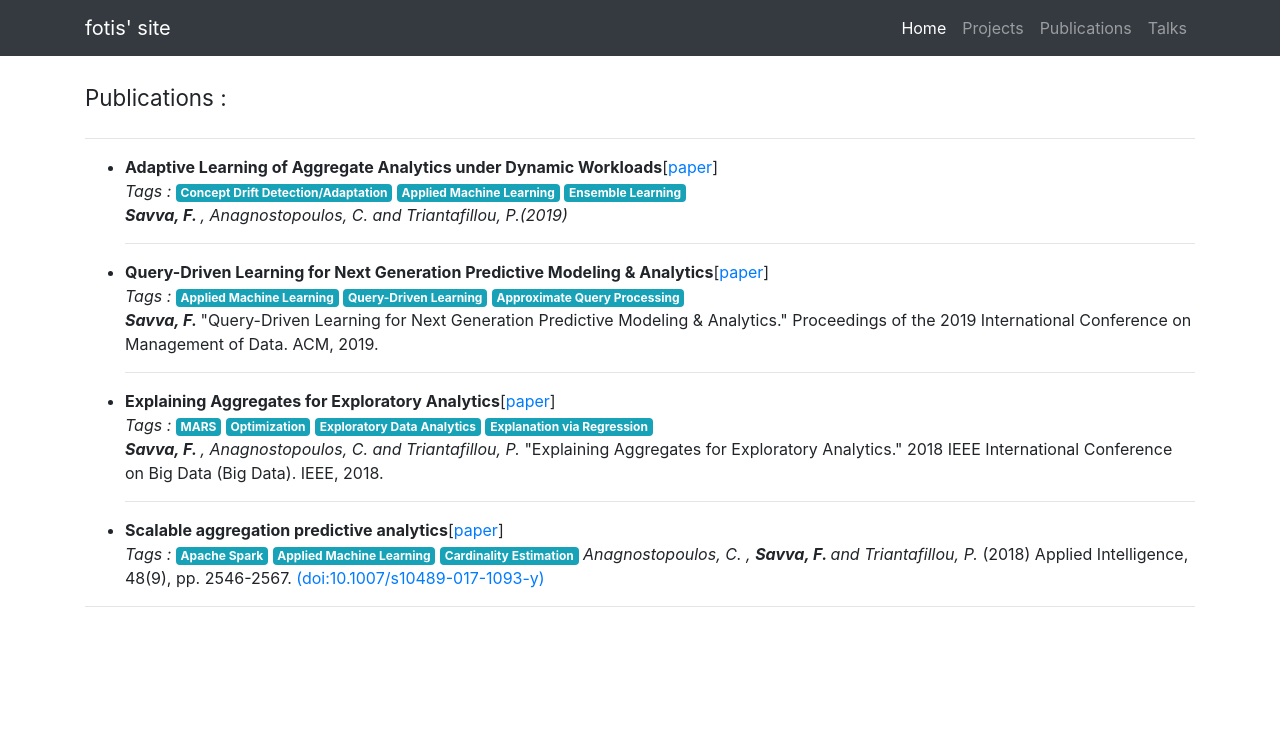
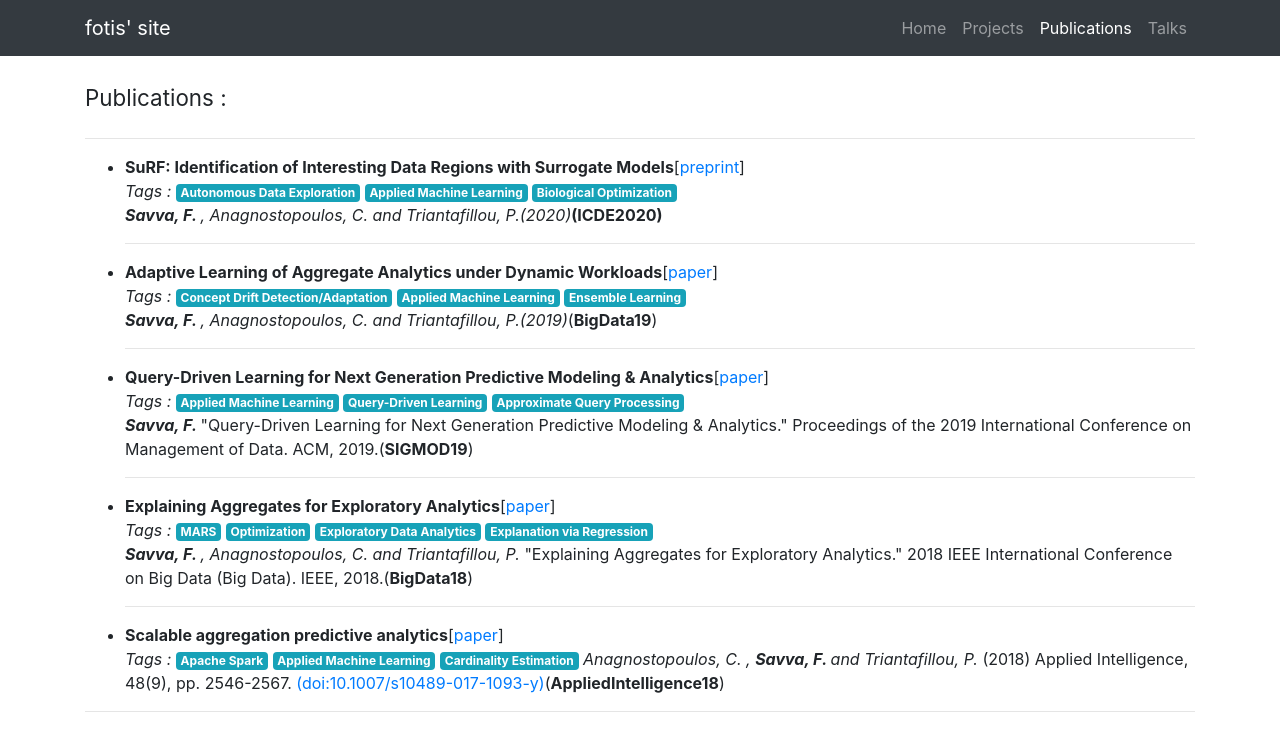
Before and after one commit to Skeftical/skeftical.github.io, a website: page pages/publications.html in a window 1280 px wide. Drawn offline with Linux system fonts and the light colour scheme.

Commit message:
added new paper fixed active links

```diff
--- a/pages/publications.html
+++ b/pages/publications.html
@@ -34,8 +34,8 @@
         </button>
         <div class="collapse navbar-collapse" id="navbarResponsive">
           <ul class="navbar-nav ml-auto">
-            <li class="nav-item active">
-              <a class="nav-link" href="#">Home
+            <li class="nav-item">
+              <a class="nav-link" href="../index.html">Home
               </a>
             </li>
             <li class="nav-item">
@@ -43,7 +43,7 @@
               </a>
             </li>
             <li class="nav-item">
-              <a class="nav-link" href="#publications">Publications
+              <a class="nav-link active" href="#publications">Publications
                 <span class="sr-only">(current)</span>
               </a>
             </li>
@@ -69,12 +69,21 @@
         <hr/>
         <ul>
           <li>
+        <strong>SuRF: Identification of Interesting Data Regions with Surrogate Models</a></strong>[<a href="../pdfs/SuRF.pdf">preprint</a>]<br /><i>Tags :</i>
+          <span class="badge badge-info">Autonomous Data Exploration</span>
+           <span class="badge badge-info">Applied Machine Learning</span>
+            <span class="badge badge-info">Biological Optimization</span>
+         </br>
+        <i><b>Savva, F. </b>, Anagnostopoulos, C. and Triantafillou, P.(2020)</i><b>(ICDE2020)</b>
+        <hr />
+      </li>
+          <li>
         <strong>Adaptive Learning of Aggregate Analytics under Dynamic Workloads</a></strong>[<a href="https://arxiv.org/abs/1908.04772">paper</a>]<br /><i>Tags :</i>
           <span class="badge badge-info">Concept Drift Detection/Adaptation</span>
            <span class="badge badge-info">Applied Machine Learning</span>
             <span class="badge badge-info">Ensemble Learning</span>
          </br>
-        <i><b>Savva, F. </b>, Anagnostopoulos, C. and Triantafillou, P.(2019)</i>
+        <i><b>Savva, F. </b>, Anagnostopoulos, C. and Triantafillou, P.(2019)</i>(<b>BigData19</b>)
       </li>
       <hr />
           <li>
@@ -84,7 +93,7 @@
         <span class="badge badge-info">Query-Driven Learning</span>
         <span class="badge badge-info">Approximate Query Processing</span>
       </br>
-        <i><b>Savva, F. </b></i>  "Query-Driven Learning for Next Generation Predictive Modeling & Analytics." Proceedings of the 2019 International Conference on Management of Data. ACM, 2019.
+        <i><b>Savva, F. </b></i>  "Query-Driven Learning for Next Generation Predictive Modeling & Analytics." Proceedings of the 2019 International Conference on Management of Data. ACM, 2019.(<b>SIGMOD19</b>)
 
       </li>
       <hr />
@@ -96,7 +105,7 @@
         <span class="badge badge-info">Exploratory Data Analytics</span>
         <span class="badge badge-info">Explanation via Regression</span>
       </br>
-        <i><b>Savva, F. </b> , Anagnostopoulos, C. and Triantafillou, P.</i> "Explaining Aggregates for Exploratory Analytics." 2018 IEEE International Conference on Big Data (Big Data). IEEE, 2018.
+        <i><b>Savva, F. </b> , Anagnostopoulos, C. and Triantafillou, P.</i> "Explaining Aggregates for Exploratory Analytics." 2018 IEEE International Conference on Big Data (Big Data). IEEE, 2018.(<b>BigData18</b>)
       </li>
         <hr />
           <li>
@@ -107,7 +116,7 @@
         <span class="badge badge-info">Cardinality Estimation</span>
         <i>Anagnostopoulos, C. , <b>Savva, F. </b> and Triantafillou, P. </i>(2018) Applied Intelligence, 48(9), pp. 2546-2567.
          <a href="https://link.springer.com/article/10.1007%2Fs10489-017-1093-y">
-           (doi:10.1007/s10489-017-1093-y)</a>
+           (doi:10.1007/s10489-017-1093-y)</a>(<b>AppliedIntelligence18</b>)
       </li>
     </ul>
       <hr />
```
Also changed, not shown: pages/projects.html (+2 -2 lines), pages/talks.html (+2 -2 lines), 1 other file.
